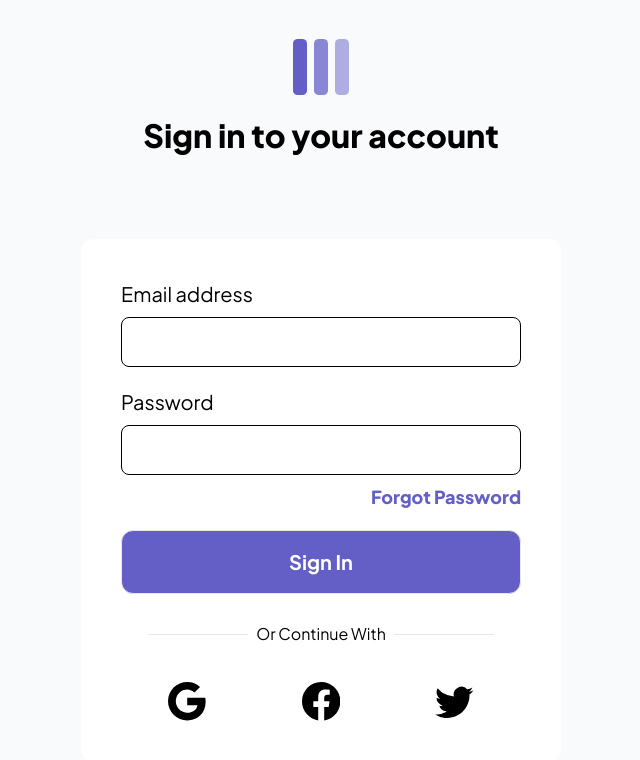
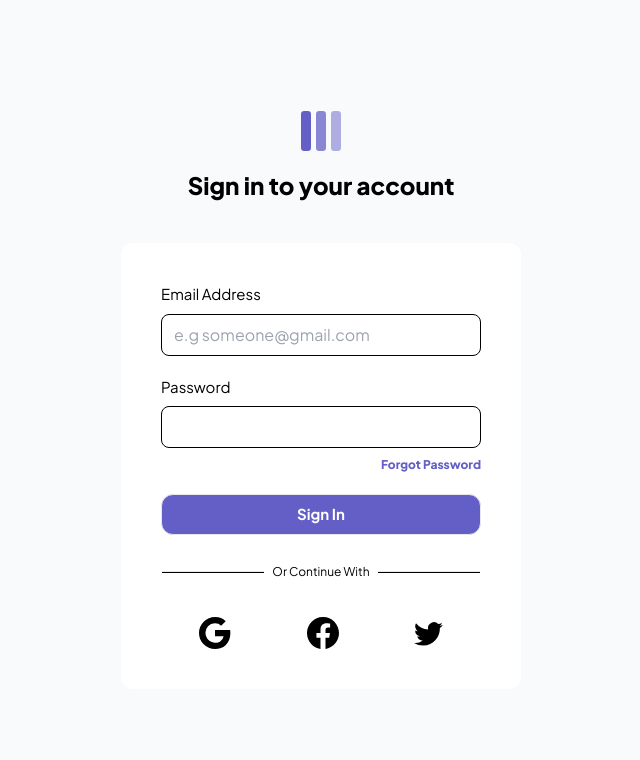
Before and after one commit to ShreeraamGit/my-app, a React (Create React App) app: page / in a window 1280 px wide. Shown: the top 760 px of the page, without its empty margins (319-959 px from the left). Built offline with nearby package versions, Linux system fonts and the light colour scheme; no server answers.

Commit message:
sign in page chnages ui 19/03/2023

```diff
--- a/src/components/Auth.jsx
+++ b/src/components/Auth.jsx
@@ -18,18 +18,18 @@ const Auth = () => {
 
   return (
     <div className="min-w-screen min-h-screen flex md:items-center md:justify-center justify-start bg-[#f9fafc]">
-      <div className="flex flex-col mt-10 md:mt-0 justify-center items-center gap-12 md:gap-20 w-full h-fit p-3">
+      <div className="flex flex-col mt-10 md:mt-0 justify-center items-center gap-12 md:gap-10 w-full h-fit p-3">
         <div className="flex flex-col justify-center items-center gap-4">
           <img
-            className="h-[1.5rem] w-[1.5rem] md:h-[3.5rem] md:w-[3.5rem]"
+            className="h-[1.5rem] w-[1.5rem] md:h-[2.5rem] md:w-[2.5rem]"
             src={Logo}
             alt="Logo"
           />
-          <h1 className="text-[20px] md:text-[32px] font-extrabold">
+          <h1 className="text-[20px] md:text-[24px] font-extrabold">
             Sign in to your account
           </h1>
         </div>
-        <div className="rounded-xl bg-[#ffffff] p-5 md:p-10 w-full h-fit md:h-fit md:w-[30rem] flex flex-col gap-10">
+        <div className="rounded-xl bg-[#ffffff] p-5 md:p-10 w-full h-fit md:h-fit md:w-[25rem] flex flex-col gap-10">
           <div className="flex flex-col gap-5">
             <SignInwithEmail
               handleSubmit={handleSubmit}
--- a/src/components/LoginWithSocial.jsx
+++ b/src/components/LoginWithSocial.jsx
@@ -9,17 +9,17 @@ const LoginWithSocial = () => {
   return (
     <div className="flex flex-col gap-7">
       <div className="flex justify-center items-center">
-        <hr className="w-[25%] h-[0.10rem] bg-black" />
-        <p className="p-2">Or Continue With</p>
-        <hr className="w-[25%] h-[0.10rem] bg-black" />
+        <hr className="w-[32%] h-[0.10rem] bg-black" />
+        <p className="p-2 text-[12px]">Or Continue With</p>
+        <hr className="w-[32%] h-[0.10rem] bg-black" />
       </div>
       <div className="flex justify-around items-center">
         <BsGoogle
           onClick={() => handleLogin()}
-          className="h-[1.8rem] w-[1.8rem] md:h-[2.4rem] md:w-[2.4rem] cursor-pointer"
+          className="h-[1.8rem] w-[1.8rem] md:h-[2rem] md:w-[2rem] cursor-pointer"
         />
-        <BsFacebook className=" h-[1.8rem] w-[1.8rem] md:h-[2.4rem] md:w-[2.4rem] cursor-pointer" />
-        <BsTwitter className=" h-[1.8rem] w-[1.8rem] md:h-[2.4rem] md:w-[2.4rem] cursor-pointer" />
+        <BsFacebook className=" h-[1.8rem] w-[1.8rem] md:h-[2rem] md:w-[2rem] cursor-pointer" />
+        <BsTwitter className=" h-[1.8rem] w-[1.8rem] md:h-[2rem] md:w-[2rem]cursor-pointer" />
       </div>
     </div>
   );
--- a/src/components/SignInwithEmail.jsx
+++ b/src/components/SignInwithEmail.jsx
@@ -4,10 +4,11 @@ const SignInwithEmail = ({ handleSubmit, onSubmit, register }) => {
   return (
     <form className="flex flex-col gap-5" onSubmit={handleSubmit(onSubmit)}>
       <div className="flex flex-col gap-2">
-        <label className="text-[16px] md:text-[20px]">Email address</label>
+        <label className="text-[12px] md:text-[15px]">Email Address</label>
         <input
           type="email"
-          className="border py-3 px-4 border-black rounded-lg"
+          placeholder="e.g someone@gmail.com"
+          className="border py-2 px-3 border-black rounded-lg"
           {...register('email', {
             required: true,
             pattern: /^[a-zA-Z0-9._%+-]+@[a-zA-Z0-9.-]+\.[a-zA-Z]{2,}$/,
@@ -15,20 +16,21 @@ const SignInwithEmail = ({ handleSubmit, onSubmit, register }) => {
         />
       </div>
       <div className="flex flex-col gap-2">
-        <label className="text-[16px] md:text-[20px]">Password</label>
+        <label className="text-[12px] md:text-[15px]">Password</label>
         <input
           type="password"
-          className="border py-3 px-4 border-black rounded-lg w-full"
+          placeholder=""
+          className="border py-2 px-3 border-black rounded-lg w-full"
           {...register('password', { required: true, maxLength: 12 })}
         />
-        <button className="text-[#635FC7] font-extrabold text-[15px] md:text-[18px] text-right">
+        <button className="text-[#635FC7] font-extrabold text-[12px] md:text-[12px] text-right">
           Forgot Password
         </button>
       </div>
       <button
         onClick={handleSubmit(onSubmit)}
         name="submit"
-        className="border text-[15px] md:text-[20px] font-bold py-4 px-4 text-white rounded-xl bg-[#635FC7]"
+        className="border text-[12px] md:text-[15px] font-bold py-2 px-4 text-white rounded-xl bg-[#635FC7]"
         type="submit"
       >
         Sign In
```
